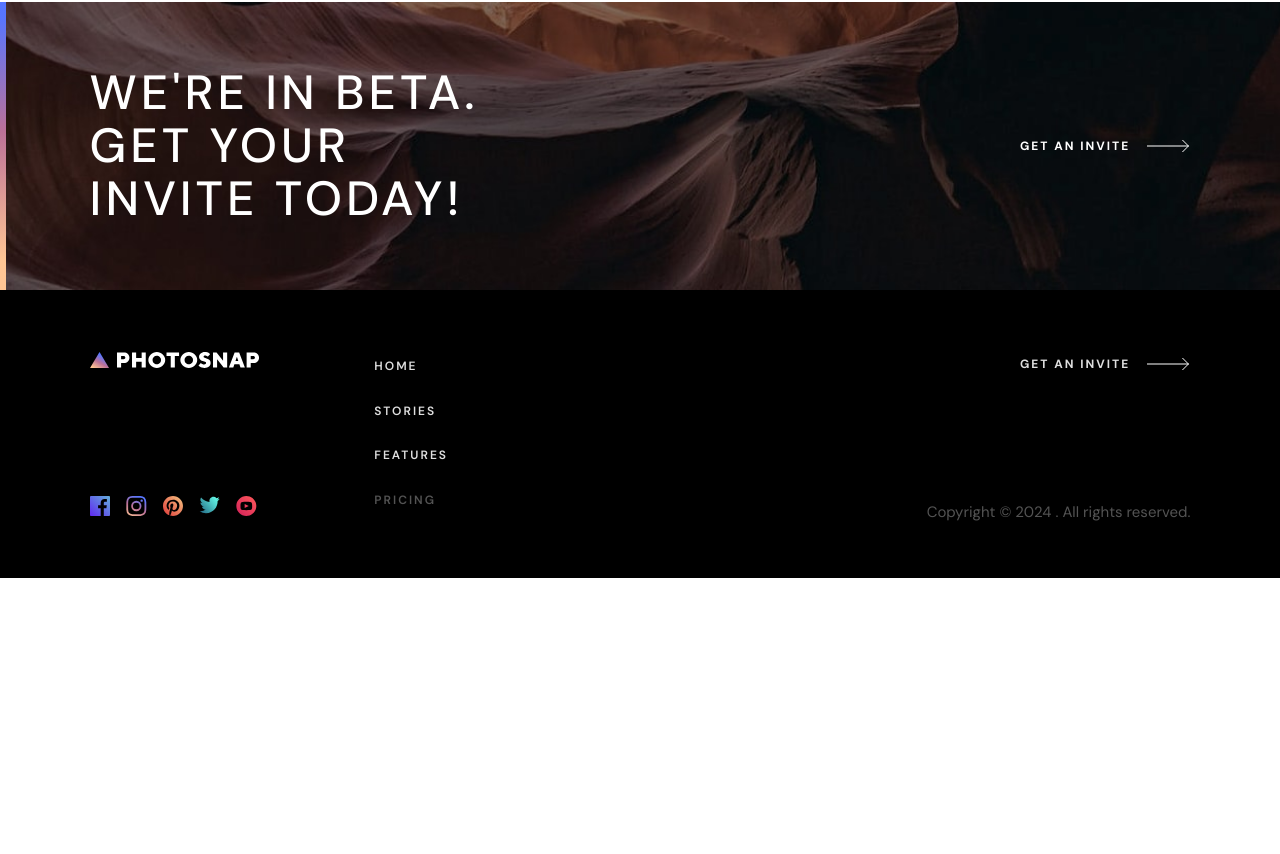
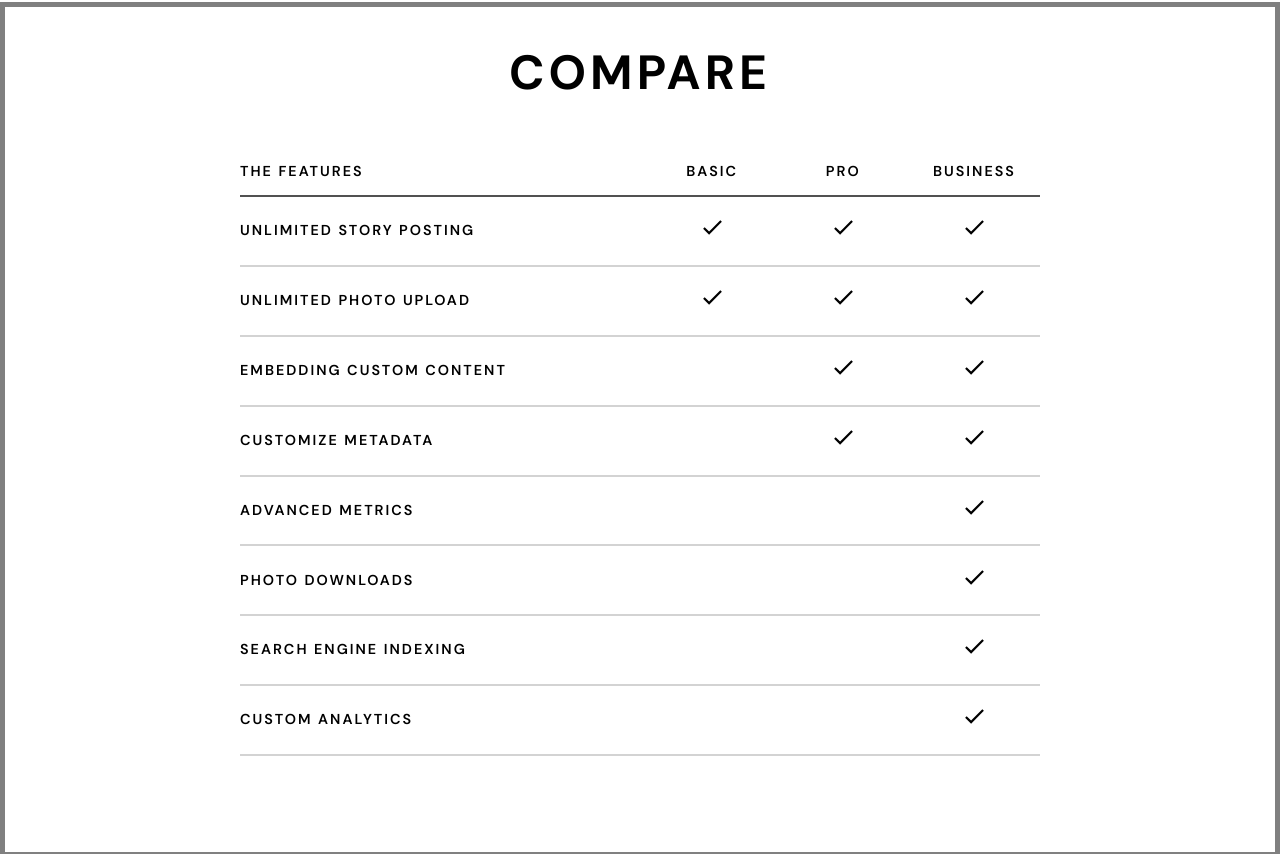
Before and after one commit to muhendawi/photosnap-hendawi, a React (Vite) app: page /pricing in a window 1280 px wide. Shown: the part 1550-2404 px from the top of the page. Before the commit the page ends 2128 px from the top, so only its background shows below. Built offline with nearby package versions, Linux system fonts and the light colour scheme.

Commit message:
just adding some transitions

```diff
--- a/src/components/multi/SubscriptionPageCardSection.jsx
+++ b/src/components/multi/SubscriptionPageCardSection.jsx
@@ -6,7 +6,7 @@ import { useState } from "react";
 function SubscriptionPageCardSection() {
   const [data, setData] = useState(subCardData);
   const [isToggled, setIsToggled] = useState(true);
-  console.log(data);
+
   function handleToggling() {
     setIsToggled(!isToggled);
     const subscriptions = data.map((cardData) => {
@@ -33,12 +33,12 @@ function SubscriptionPageCardSection() {
           isToggled ? styles.selectMonthly : styles.selectYearly
         }`}
       >
-        <h3 className={isToggled && styles.selectedBlack}>Monthly</h3>
+        <h3 className={isToggled ? styles.selectedBlack : ""}>Monthly</h3>
         <div className={styles.toggleBtn}>
           <input type="checkbox" id="toggle-btn" onChange={handleToggling} />
           <label htmlFor="toggle-btn"></label>
         </div>
-        <h3 className={!isToggled && styles.selectedBlack}>Yearly</h3>
+        <h3 className={!isToggled ? styles.selectedBlack : ""}>Yearly</h3>
       </div>
       <div className={styles.cardsContainer}>
         {data.map((cardData) => (
--- a/src/components/multi/SubscriptionPageCardSection.module.css
+++ b/src/components/multi/SubscriptionPageCardSection.module.css
@@ -79,7 +79,7 @@
 }
 
 .toggleBtn label:active:after {
-  width: 2.8em;
+  width: 3.5em;
 }
 
 @media (max-width: 1070px) {
--- /dev/null
+++ b/src/components/multi/SubscriptionTableFeature.jsx
@@ -0,0 +1,96 @@
+import styles from "./SubscriptionTableFeature.module.css";
+import { IoMdCheckmark } from "react-icons/io";
+
+function SubscriptionTableFeature() {
+  return (
+    <section className={styles.container}>
+      <h1>Compare</h1>
+      <table>
+        <tr>
+          <th className={styles.offForMobile}>The Features</th>
+          <th className={styles.offForMobile}>Basic</th>
+          <th className={styles.offForMobile}>Pro</th>
+          <th className={styles.offForMobile}>Business</th>
+        </tr>
+        <tr>
+          <th>Unlimited Story Posting</th>
+          <td>
+            <IoMdCheckmark size={25} />
+          </td>
+          <td>
+            <IoMdCheckmark size={25} />
+          </td>
+          <td>
+            <IoMdCheckmark size={25} />
+          </td>
+        </tr>
+        <tr>
+          <th>Unlimited Photo Upload</th>
+          <td>
+            <IoMdCheckmark size={25} />
+          </td>
+          <td>
+            <IoMdCheckmark size={25} />
+          </td>
+          <td>
+            <IoMdCheckmark size={25} />
+          </td>
+        </tr>
+        <tr>
+          <th>Embedding Custom Content</th>
+          <td></td>
+          <td>
+            <IoMdCheckmark size={25} />
+          </td>
+          <td>
+            <IoMdCheckmark size={25} />
+          </td>
+        </tr>
+        <tr>
+          <th>Customize Metadata</th>
+          <td></td>
+          <td>
+            <IoMdCheckmark size={25} />
+          </td>
+          <td>
+            <IoMdCheckmark size={25} />
+          </td>
+        </tr>
+        <tr>
+          <th>Advanced Metrics</th>
+          <td></td>
+          <td></td>
+          <td>
+            <IoMdCheckmark size={25} />
+          </td>
+        </tr>
+        <tr>
+          <th>Photo Downloads</th>
+          <td></td>
+          <td></td>
+          <td>
+            <IoMdCheckmark size={25} />
+          </td>
+        </tr>
+        <tr>
+          <th>Search Engine Indexing</th>
+          <td></td>
+          <td></td>
+          <td>
+            <IoMdCheckmark size={25} />
+          </td>
+        </tr>
+        <tr>
+          <th>Custom Analytics</th>
+          <td></td>
+          <td></td>
+          <td>
+            <IoMdCheckmark size={25} />
+          </td>
+        </tr>
+      </table>
+    </section>
+  );
+}
+
+export default SubscriptionTableFeature;
--- /dev/null
+++ b/src/components/multi/SubscriptionTableFeature.module.css
@@ -0,0 +1,52 @@
+.container {
+  border: 5px solid rgb(128, 128, 128);
+  display: flex;
+  flex-direction: column;
+  justify-content: center;
+  align-items: center;
+  /* font-weight: 500; */
+  letter-spacing: 2px;
+  gap: 3em;
+  padding-bottom: 6em;
+  text-transform: uppercase;
+}
+.container h1 {
+  font-size: calc(var(--h1-fs) + 0.5em);
+  letter-spacing: 4px;
+  /* text-shadow: 1px 1px 0.5px #777777; */
+}
+.container table {
+  width: 50em;
+  height: 38em;
+  border-collapse: collapse;
+}
+.container table tr {
+  /* border-bottom: 2px solid black; */
+  text-align: center;
+}
+.container td,
+.container th {
+  min-width: 6em;
+  font-size: 0.9em;
+  font-weight: 600;
+  border-bottom: 2px solid #d3d3d3;
+  /* padding: 1em 1.5em; */
+}
+.container table tr:first-child th {
+  border-bottom: 2px solid #515151;
+}
+.container table tr th:first-child {
+  text-align: start;
+  padding-left: 0;
+}
+.onForMobile {
+  display: none;
+}
+@media (max-width: 1070px) {
+  .container table {
+    width: 80%;
+  }
+}
+
+@media (max-width: 723px) {
+}
--- a/src/components/single/Button.jsx
+++ b/src/components/single/Button.jsx
@@ -3,9 +3,8 @@ import styles from "./Button.module.css";
 
 function Button({ children, onClick, type, arrow = false, arrowColor }) {
   return (
-    <div className={`${styles.btn} ${arrow && styles.hover}`}>
+    <div className={`${styles.btn} ${arrow && styles.hover}`} onClick={onClick}>
       <button
-        onClick={onClick}
         className={`
       ${styles[type]} ${styles.button}`}
       >
--- a/src/components/single/Button.module.css
+++ b/src/components/single/Button.module.css
@@ -4,6 +4,8 @@
   gap: 0.7em;
   padding: 0;
   margin: 0;
+  transition: 0.4s;
+  cursor: pointer;
 }
 
 /* Shared ----------------------------------------*/
@@ -28,6 +30,8 @@
 
 .hover:hover {
   margin-right: -15px;
+  /* transform: translateX(+15px); */
+  /* transform: translateZ(+15px); */
   gap: 26.2px;
 }
 /* Black button ----------------------------------- */
@@ -77,7 +81,6 @@
     gap: 0.7em;
   }
   .btn:hover {
-    position: relative;
-    top: 5px;
+    transform: translateY(+5px);
   }
 }
--- a/src/components/single/FooterSection.module.css
+++ b/src/components/single/FooterSection.module.css
@@ -36,6 +36,7 @@
   text-decoration: none;
   color: var(--grey);
   text-transform: uppercase;
+  transition: 0.3s;
 }
 
 .navLinks a:global(.active),
--- a/src/components/single/PageNav.module.css
+++ b/src/components/single/PageNav.module.css
@@ -26,6 +26,7 @@
 .nav a:global(.active),
 .nav a:hover {
   color: var(--grey);
+  transition: 0.4s;
 }
 .nav ul {
   display: flex;
@@ -36,6 +37,7 @@
   margin: 0;
   padding: 0;
 }
+
 /* MObile */
 .menuContainer {
   display: none;
@@ -43,6 +45,7 @@
   left: 0;
   right: 0;
   z-index: 5;
+
   /* width: 100%; */
 }
 
@@ -52,7 +55,7 @@
   display: flex;
   flex-direction: column;
   align-items: center;
-  gap: 0.2em;
+  gap: 0.5em;
   padding: 0 2em 2em 2em;
   width: 100%;
   background-color: white;
@@ -89,10 +92,12 @@
   text-decoration: none;
   color: var(--black);
   text-transform: uppercase;
+  transition: 0.3s;
 }
 .innerMenu a:global(.active),
 .innerMenu a:hover {
   color: var(--grey);
+  /* transition: ease-in 0.3s; */
 }
 .innerMenu button {
   margin: 0;
@@ -104,18 +109,14 @@
 .hamburgerBtn {
   display: none;
   cursor: pointer;
+  transition: 1s;
 }
-.innerMenu {
-  /* border: 2px solid salmon; */
-  position: absolute;
-  top: 0;
-  left: 0;
-  right: 0;
-}
+
 .backdrop {
   display: none;
   position: fixed;
   inset: 0;
+  /* transform: translateX(-100%); */
   height: 150vh;
   background-color: rgb(0, 0, 0, 0.6);
   z-index: 1;
--- a/src/components/single/StoryCard.module.css
+++ b/src/components/single/StoryCard.module.css
@@ -9,6 +9,7 @@
   /* border: 1px solid salmon; */
   flex: 1 0 auto;
   color: var(--white);
+  transition: 0.3s;
 }
 /* The next before psuedo element is for applying
 gradient above an HTML img tag */
@@ -28,7 +29,8 @@ gradient above an HTML img tag */
 
 .card:hover {
   /* border-bottom: 1em; */
-  bottom: 2em;
+  /* bottom: 2em; */
+  transform: translateY(-2em);
   cursor: pointer;
 }
 .card:hover::after {
--- a/src/pages/pricing/Pricing.jsx
+++ b/src/pages/pricing/Pricing.jsx
@@ -4,6 +4,7 @@ import { pricingBannerData } from "../../data/pricingPageData";
 import FooterSection from "../../components/single/FooterSection";
 import SubscriptionPageCardSection from "../../components/multi/SubscriptionPageCardSection";
 import PreFooterHero from "../../components/multi/PreFooterHero";
+import SubscriptionTableFeature from "../../components/multi/SubscriptionTableFeature";
 
 function Pricing() {
   return (
@@ -16,6 +17,7 @@ function Pricing() {
         button={pricingBannerData.button}
       />
       <SubscriptionPageCardSection />
+      <SubscriptionTableFeature />
       <PreFooterHero />
       <FooterSection />
       {/* <SubscriptionCard
```
